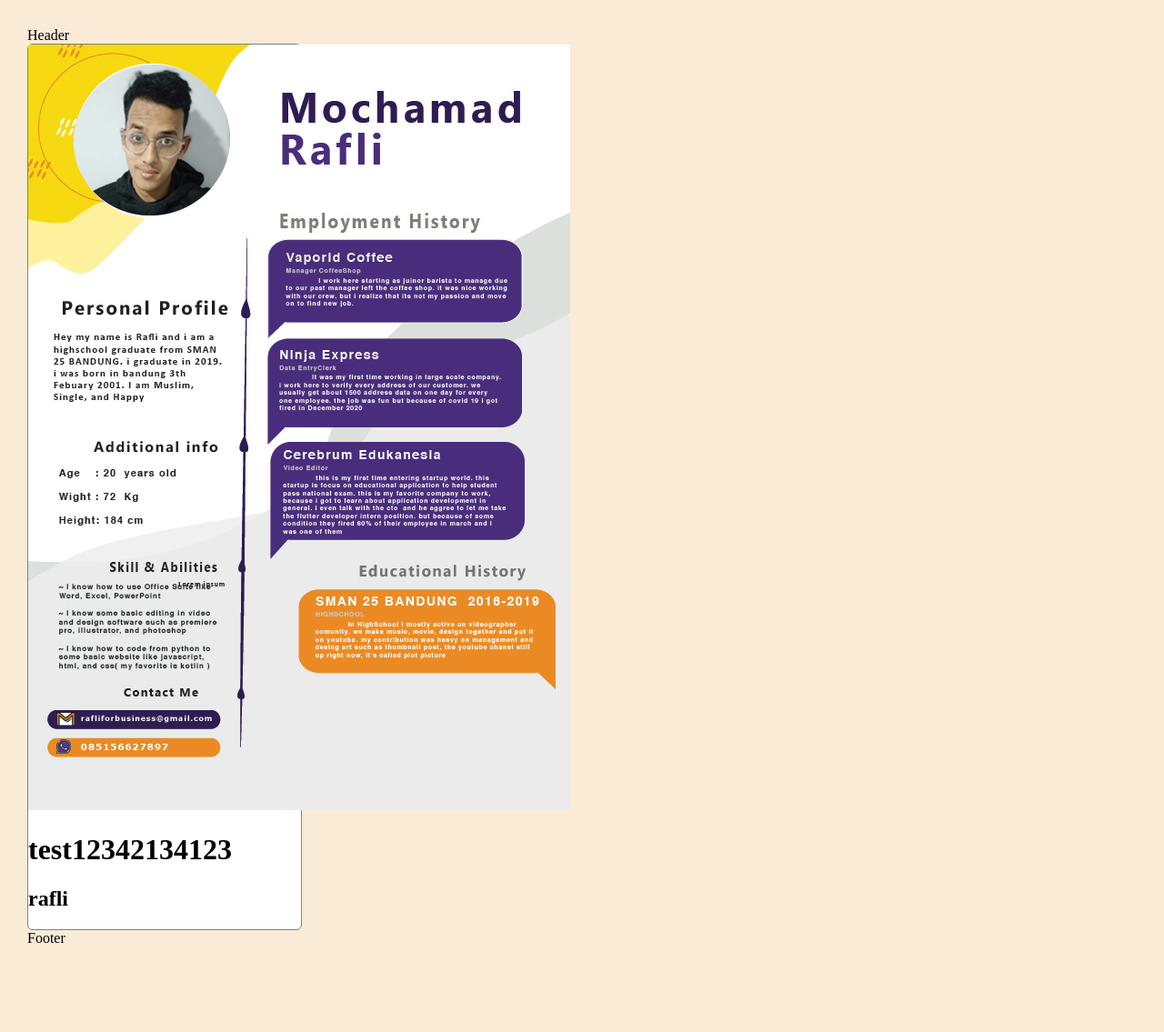
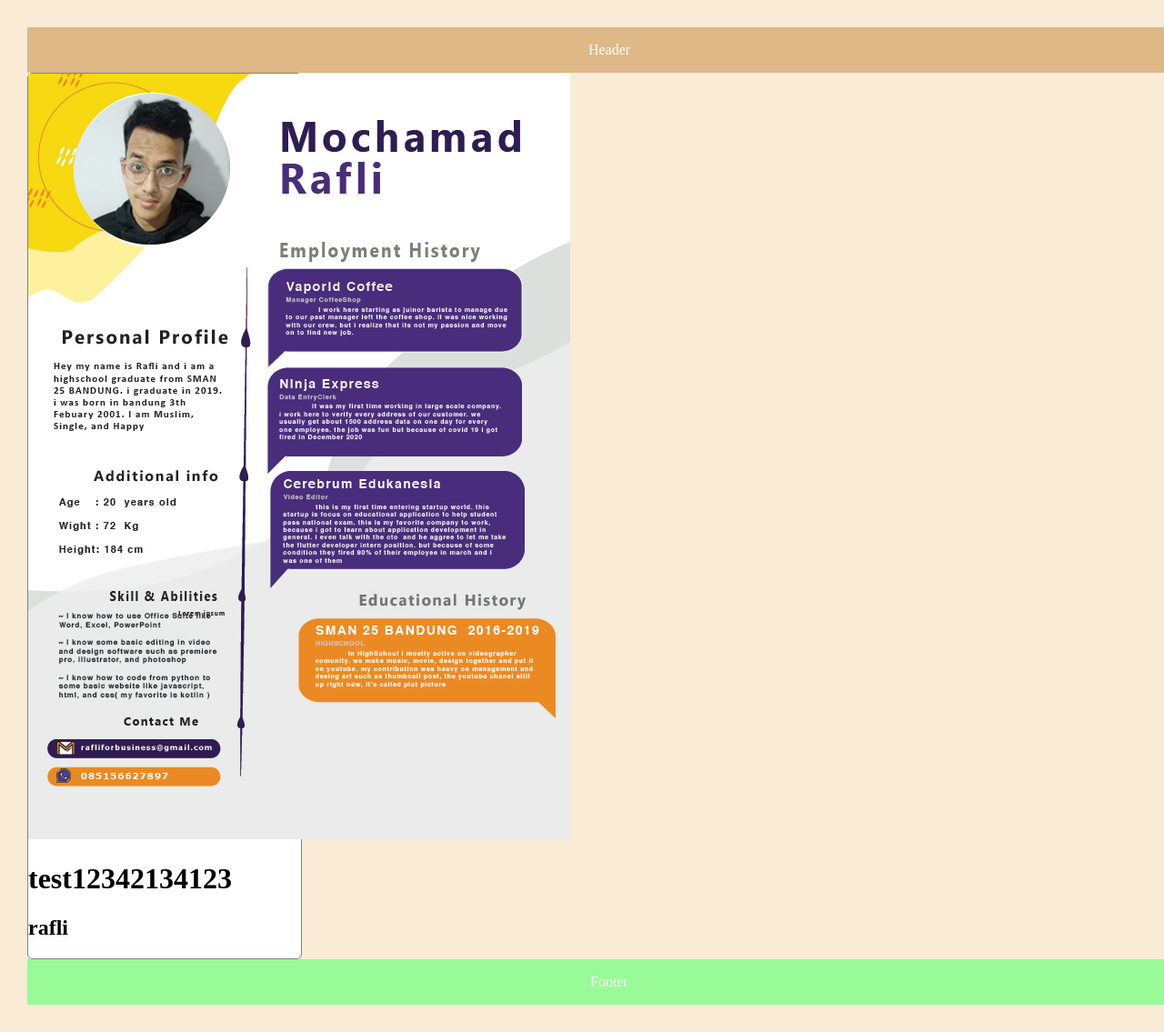
Before and after one commit to MochamadRafli21/my-repo-from-remote, a plain HTML site: page index.html in a window 1280 px wide. Shown: the top 1135 px of the page at 91% size. Before the commit the page ends 1071 px from the top, so only its background shows below. Drawn offline with Linux system fonts and the light colour scheme.

Commit message:
fix footer style

```diff
--- a/style.css
+++ b/style.css
@@ -19,19 +19,22 @@ body {
  #profile-name{
     text-align: center;
  }
-<<<<<<< HEAD
- #footer {
-=======
+
  #header {
->>>>>>> development-1.0
    width: 100%;
    height: 50px;
    line-height: 50px;
    background-color: burlywood;
    text-align: center;
    color: white;
-<<<<<<< HEAD
+
 }
-=======
+
+#footer{
+   width: 100%;
+   height: 50px;
+   line-height: 50px;
+   background-color: palegreen;
+   text-align: center;
+   color: white;
 }
->>>>>>> development-1.0
```
